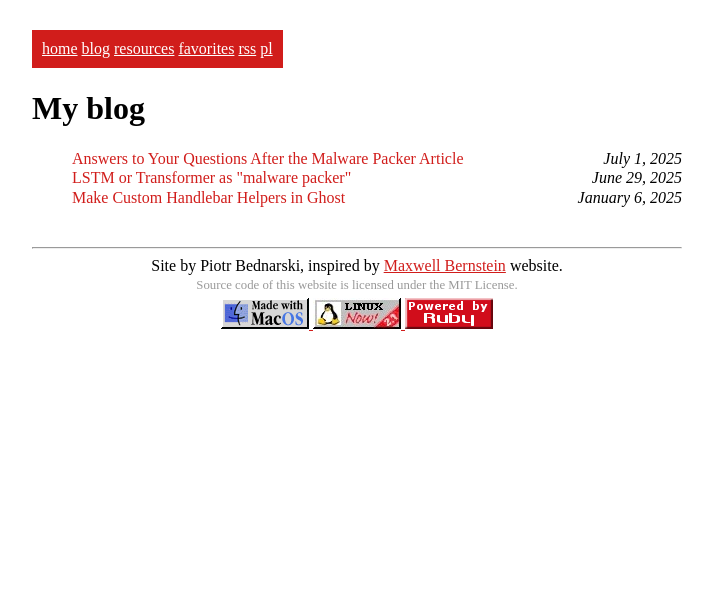
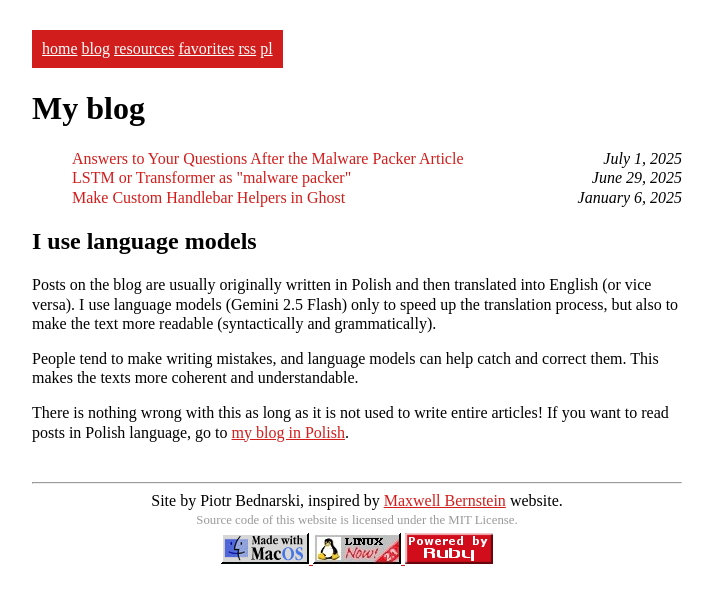
Before and after one commit to piotrmaciejbednarski/piotrmaciejbednarski.github.io, a Jekyll site: the page built from en/blog.md, in a window 1280 px wide. Shown: the top 605 px of the page, without its empty margins (283-996 px from the left). Built offline with Jekyll 4.4.1, drawn with Linux system fonts in a browser that asks for light colours.

Commit message:
edit: update blog description and add section on language models

```diff
--- a/en/blog.md
+++ b/en/blog.md
@@ -1,6 +1,6 @@
 ---
 title: My blog
-description: A collection of my thoughts on programming, technology, and the world.
+description: Read my blog posts about AI, machine learning, software engineering, and more.
 layout: page
 lang: en
 blog_index: true
@@ -19,6 +19,14 @@ permalink: /en/blog/
     {% endfor %}
 </ul>
 
+## I use language models
+
+Posts on the blog are usually originally written in Polish and then translated into English (or vice versa). I use language models (Gemini 2.5 Flash) only to speed up the translation process, but also to make the text more readable (syntactically and grammatically).
+
+People tend to make writing mistakes, and language models can help catch and correct them. This makes the texts more coherent and understandable.
+
+There is nothing wrong with this as long as it is not used to write entire articles! If you want to read posts in Polish language, go to [my blog in Polish](/pl/blog/).
+
 {% if posts.size == 0 %}
 <p>No blog posts available in English.</p>
 {% endif %}
```
Also changed, not shown: pl/blog.md (+9 -0 lines).
